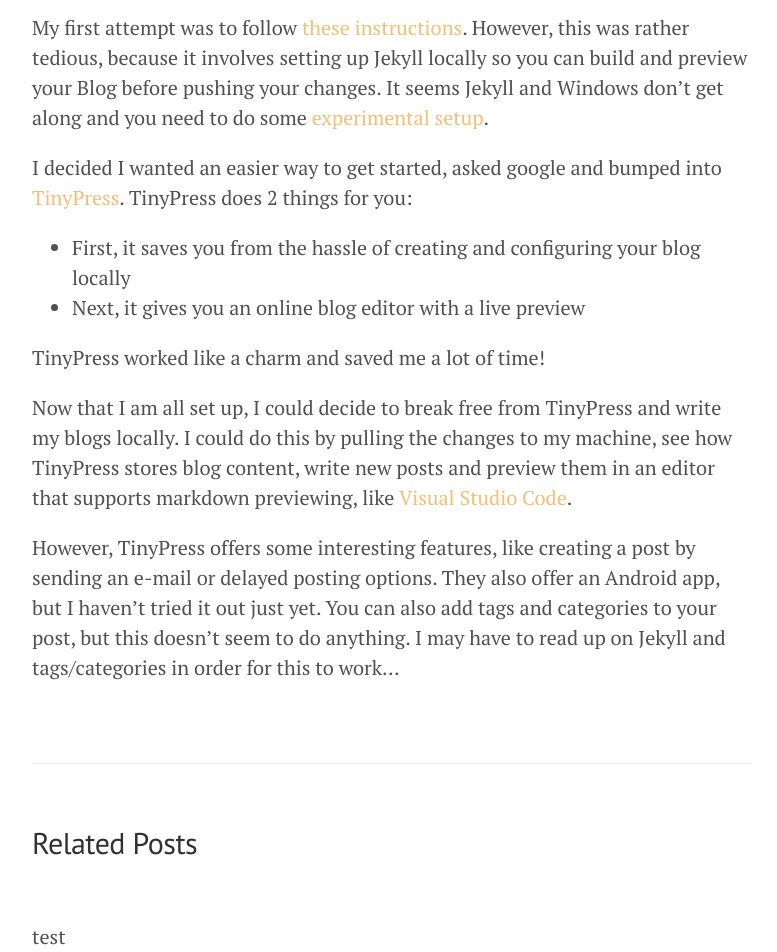
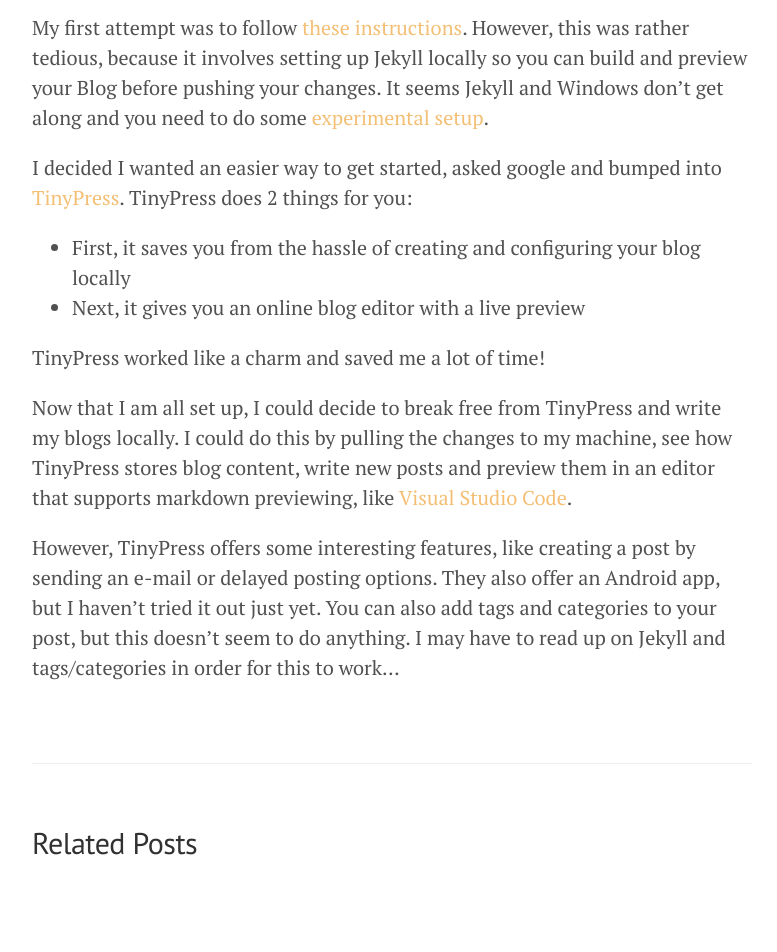
Before and after one commit to TimDM1980/TimDM1980.github.io, a Jekyll site: the page built from _posts/2016-11-22-setting-up-this-blog.markdown, in a window 1280 px wide. Shown: the part 459-1411 px from the top of the page, without its empty margins (248-1025 px from the left). Built offline with Jekyll 4.4.1, drawn with Linux system fonts in a browser that asks for light colours; comment, search, counter and statistics services are not loaded; after the commit the page ends 1381 px from its top, so only the background shows below that.

Commit message:
reversed the if

```diff
--- a/_layouts/post.html
+++ b/_layouts/post.html
@@ -25,9 +25,7 @@
   </ul>
 </div>
 
-test
-
-{% if page.comments %}
+{% if page.comments != false %}
   <div id="disqus_thread"></div>
   <script>
 
```
